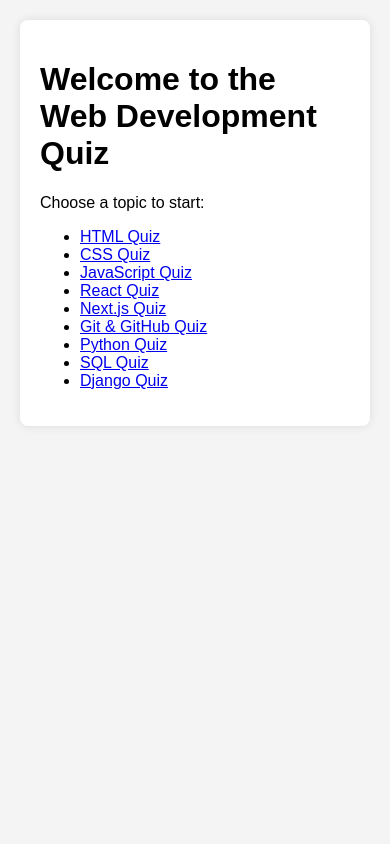
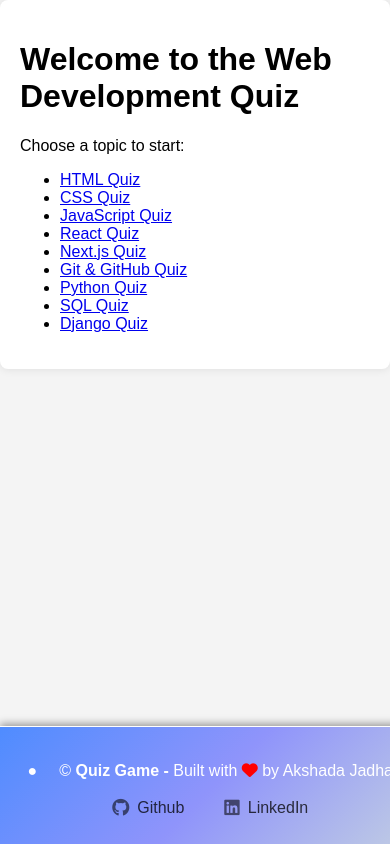
Before and after one commit to pruthvishetty1789/Quiz-App-, a plain HTML site: page index.html in a window 390 px wide. Drawn offline with Linux system fonts and the light colour scheme.

Commit message:
✨ Added responsive footer with social links and gradient design

```diff
--- a/index.html
+++ b/index.html
@@ -5,6 +5,7 @@
   <meta name="viewport" content="width=device-width, initial-scale=1.0">
   <title>Quiz: HTML, CSS, JavaScript</title>
   <link rel="stylesheet" href="styles.css">
+  <link rel="stylesheet" href="https://cdnjs.cloudflare.com/ajax/libs/font-awesome/6.4.0/css/all.min.css" />
 </head>
 <body>
   <div class="quiz-container">
@@ -22,6 +23,15 @@
       <li><a href="django-quiz.html">Django Quiz</a></li>
     </ul>
   </div>
+  <footer class="myfooter">
+    <div class="footer-container">
+      <p>&#9679; &nbsp; &nbsp; &copy; <strong>Quiz Game - </strong> Built with <i class="fas fa-heart" style="color: red;"> </i> by Akshada Jadhav </p>
+      <div class="footer-links">
+        <a class="link" href="https://github.com/Jadhav124Akshada" target="_blank"><i class="fa-brands fa-github icon"></i>Github</a>
+        <a class="link" href="https://www.linkedin.com/in/akshada-jadhav-4b72062b5?utm_source=share&utm_campaign=share_via&utm_content=profile&utm_medium=android_app" target="_blank"><i class="fa-brands fa-linkedin icon"></i>LinkedIn</a>
+      </div>
+    </div>
+  </footer>
 
   <script src="script.js"></script>
 </body>
--- a/styles.css
+++ b/styles.css
@@ -2,7 +2,7 @@
     font-family: Arial, sans-serif;
     background-color: #f4f4f4;
     margin: 0;
-    padding: 20px;
+    padding: 0;
   }
 
   .quiz-container {
@@ -33,6 +33,7 @@
     font-weight: bold;
     margin-bottom: 10px;
   }
+
 
 
   .option-container {
@@ -75,3 +76,85 @@
   button:hover {
     background-color: #45a049;
   }
+
+  .footer-container{
+    display:flex;
+    align-items:center;
+    justify-content:space-between;
+    position:fixed;
+    bottom:0;
+    left: 0;
+    right: 0;
+    z-index:1000;
+    background: linear-gradient(135deg, #4f8cff, #8f94fb, #c3cfe2);
+    width:100%;
+    padding: 1rem 2rem;
+    color: #fff;
+    font-weight: 500;
+    box-shadow: 0 -2px 8px rgba(0, 0, 0, 0.4);
+    font-size: 1rem;
+    border-top: 0.055rem solid white;
+  }
+
+  .footer-container p{
+    margin-left:2rem;
+    font-size:1rem;
+  }
+
+  .footer-links{
+    display:flex;
+    align-items:center;
+    margin-right:7rem;
+    gap:1rem;
+
+  }
+  .link{
+    text-decoration: none;
+    color:black;
+    font-weight: 500;
+    margin-right: 1rem;
+    opacity: 0.75;
+    display: flex;
+    align-items: center;
+  }
+
+  .icon{
+    padding:0.5rem;
+    opacity: 0.75;
+    font-size: 1.1rem;
+    transition:transform 0.3s ease, opacity 0.3s ease;
+  }
+
+  .link:hover{
+    transform: scale(1.10);
+    opacity:1;
+    color:white;
+    transition: all 0.3s ease-in-out;
+  }
+
+.icon:hover {
+  transform: scale(1.10);
+  color: #fff;
+  opacity:1
+}
+
+
+/* Responsive: Stack on small screens */
+@media (max-width: 600px) {
+  .footer-container p {
+    margin-left: 0;
+    margin-bottom: 0.7rem;
+  }
+
+  .footer-container {
+    flex-direction: column;
+    text-align: center;
+    padding: 1.2rem;
+  }
+
+  .footer-links {
+    margin: 0;
+    flex-wrap: wrap;
+    justify-content: center;
+  }
+}
```
